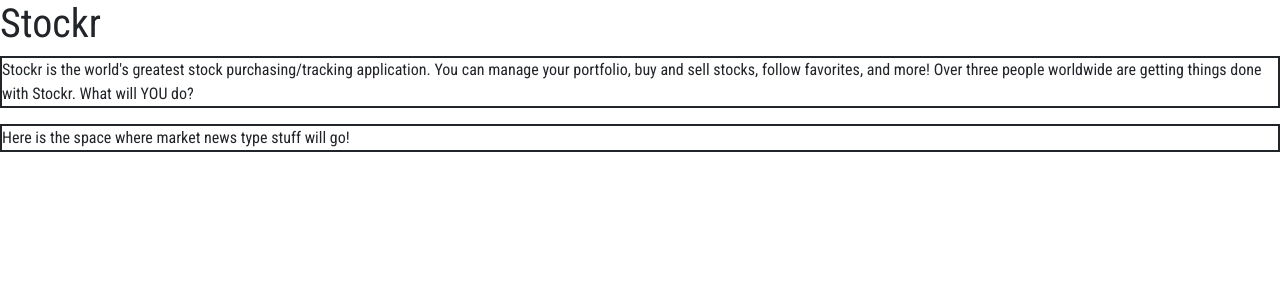
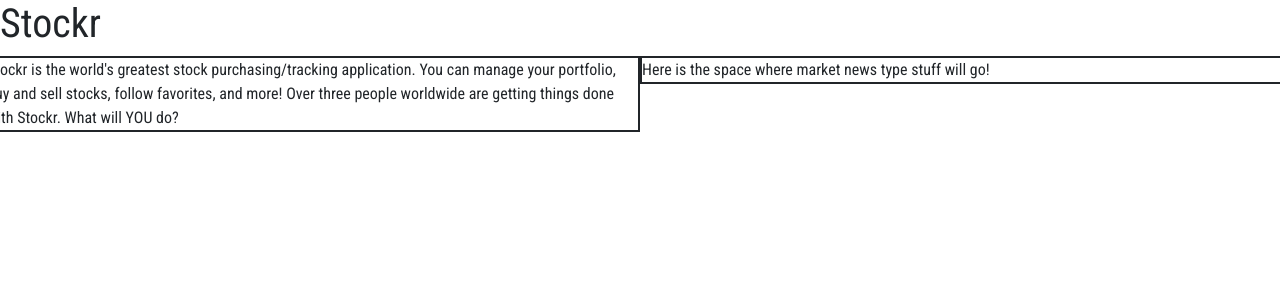
Before and after one commit to ben-loper/group-stock-market, a Vue app in the folder frontend/: page /landing in a window 1280 px wide. Shown: the top 300 px of the page. Built offline with nearby package versions, Linux system fonts and the light colour scheme; what vue-highlightjs would draw is missing.

Commit message:
more landing page css

```diff
--- a/frontend/src/views/Landing.vue
+++ b/frontend/src/views/Landing.vue
@@ -1,15 +1,20 @@
 <template>
     <div id="landing">
         <h1>Stockr</h1>
+        <div class="row">
+            <div class="column">
                 <p id="description">
                     Stockr is the world's greatest stock purchasing/tracking application.
                     You can manage your portfolio, buy and sell stocks, follow favorites, and more!
                     Over three people worldwide are getting things done with Stockr. What will YOU do?
                 </p>
+            </div>
+            <div class="column">
                 <div id="marketNews">
                     Here is the space where market news type stuff will go!
                 </div>
-
+            </div>
+        </div>
     </div>
 </template>
 
@@ -31,4 +36,12 @@ export default {
     border-width: 2px;
 }
 
+.row {
+  display: flex;
+}
+
+.column {
+  flex: 50%;
+}
+
 </style>
```
Lines whose indentation alone changed are shown as unchanged.
